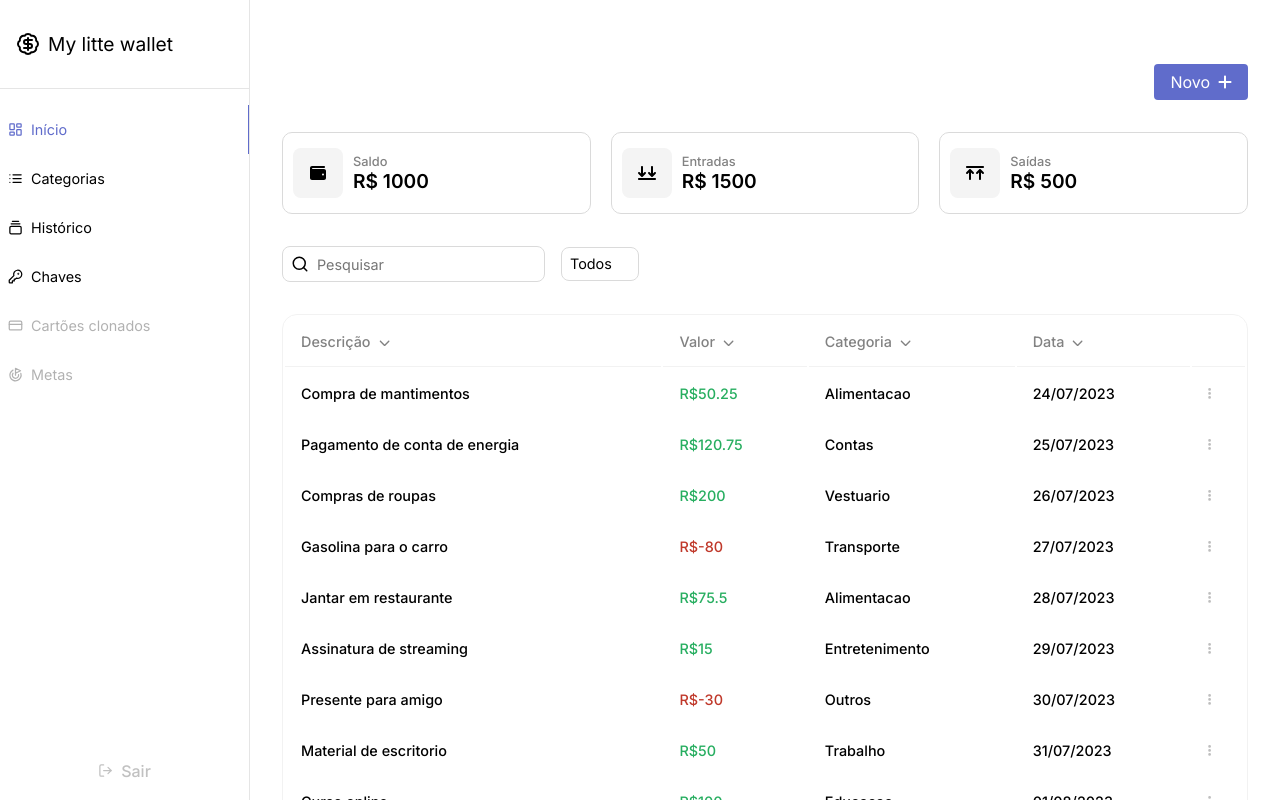
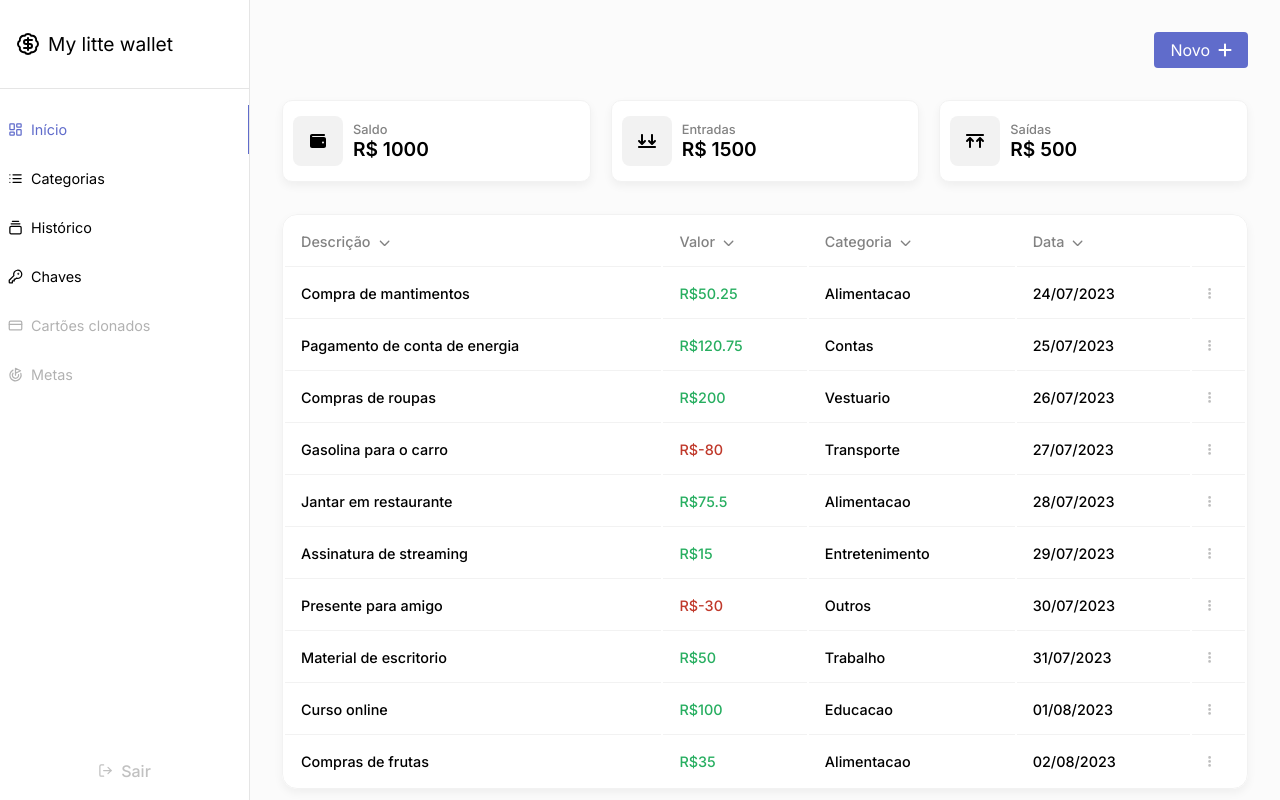
Before and after one commit to dumoresco/finances-web, a React (Vite) app: page / in a window 1280 px wide. Built offline with nearby package versions, Linux system fonts and the light colour scheme.

Commit message:
fix styles

```diff
--- a/src/components/Charts/styles.ts
+++ b/src/components/Charts/styles.ts
@@ -1,9 +1,11 @@
 import { styled } from "styled-components";
 
 export const Container = styled.div`
-  border: 1px solid #dadada;
+  background-color: #ffffff;
+  border: 1px solid #f2f2f2;
   border-radius: 10px;
   width: 100%;
+  box-shadow: 0px 4px 10px rgba(0, 0, 0, 0.05);
   padding: 15px 10px;
 
   display: flex;
@@ -28,7 +30,7 @@ export const Container = styled.div`
     align-items: center;
     justify-content: center;
 
-    background-color: #f4f4f4;
+    background-color: #f2f2f2;
   }
 
   .chart_content {
--- a/src/components/Sidebar/styles.ts
+++ b/src/components/Sidebar/styles.ts
@@ -1,6 +1,7 @@
 import { styled } from "styled-components";
 
 export const Container = styled.div`
+  background-color: #ffffff;
   max-width: 250px;
   width: 100%;
   height: 100vh;
--- a/src/global/css/globalStyles.ts
+++ b/src/global/css/globalStyles.ts
@@ -13,6 +13,7 @@ export default createGlobalStyle`
         height: 100%;
         width: 100%;
         font-family: 'Inter', sans-serif;
+        background-color: #FBFBFB;
     }
 
 
--- a/src/pages/Home/index.tsx
+++ b/src/pages/Home/index.tsx
@@ -100,7 +100,7 @@ const Home: React.FC = () => {
         <Charts icon={faArrowsDownToLine} title="Entradas" value={1500} />
         <Charts icon={faArrowsUpToLine} title="Saídas" value={500} />
       </div>
-      <div className="filter_container">
+      {/* <div className="filter_container">
         <div className="input_group">
           <Search size={18} className="input_group_icon" />
           <input type={"text"} placeholder="Pesquisar" />
@@ -116,7 +116,7 @@ const Home: React.FC = () => {
             <option value="outcome">Saídas</option>
           </select>
         </div>
-      </div>
+      </div> */}
       <div className="table-container">
         <table>
           <thead>
--- a/src/pages/Home/styles.ts
+++ b/src/pages/Home/styles.ts
@@ -5,8 +5,6 @@ export const Container = styled.div`
     display: flex;
     justify-content: flex-end;
     align-items: center;
-
-    padding: 2rem 0;
 
     h1 {
       font-size: 2rem;
@@ -39,6 +37,7 @@ export const Container = styled.div`
     width: 100%;
     display: flex;
 
+    margin-top: 2rem;
     @media (max-width: 768px) {
       flex-direction: column;
 
@@ -84,10 +83,12 @@ export const Container = styled.div`
     width: 100%;
 
     overflow-x: auto;
+    box-shadow: 0px 4px 10px rgba(0, 0, 0, 0.05);
+    border-radius: 15px;
 
     table {
+      background-color: #ffffff;
       width: 100%;
-
       border: 1px solid #f2f2f2;
       border-radius: 15px;
 
@@ -123,8 +124,15 @@ export const Container = styled.div`
         transition: all 0.2s ease-in-out;
         cursor: pointer;
 
+        // o ultimo tr , os td nao terao borda
+        &:last-child {
+          td {
+            border-bottom: none;
+          }
+        }
         td {
           padding: 1rem;
+          border-bottom: 1px solid #f2f2f2;
         }
         .see_more_icon {
           cursor: pointer;
```
